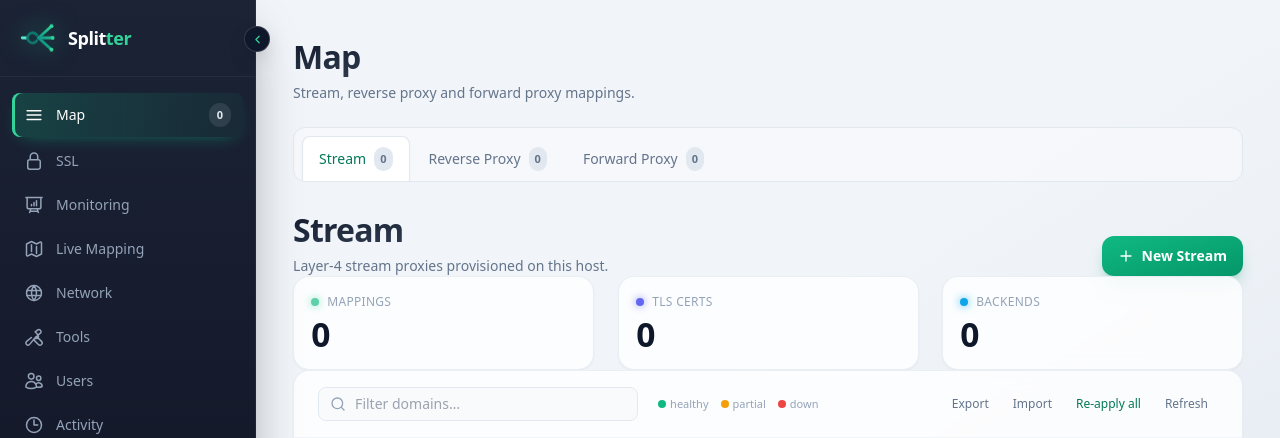
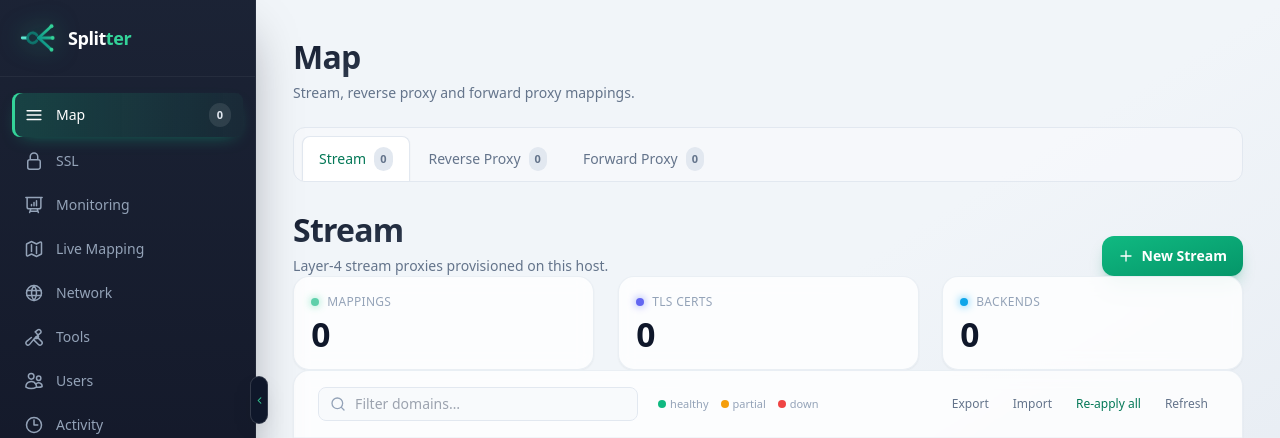
Before and after one commit to splitter-uz/splitter, a Flask app: page / in a window 1280 px wide. Shown: the top 438 px of the page. Run offline with Flask 3, Linux system fonts and the light colour scheme; the visitor is signed in with stand-in values (Sample User, id 1); data that the repository does not hold is empty; some libraries are stand-ins or nearby versions.

Commit message:
Restyle sidebar toggle from a circle to a vertical edge tab
Changed #sidebar-toggle from a small 26x26 circle to an 18x48 rounded
rectangle, vertically centered on the sidebar's edge (top:50%;
translateY(-50%)) instead of pinned near the top corner — the familiar
"edge handle" shape used by VS Code/Notion/Linear-style collapsible
sidebars. Same click behavior and icon-rotation animation, just a
different shape and position.

```diff
--- a/frontend/templates/index.html
+++ b/frontend/templates/index.html
@@ -74,16 +74,17 @@
       body.sidebar-collapsed aside { transform: translateX(-100%) !important; }
       body.sidebar-collapsed main  { margin-left: 0 !important; }
       #sidebar-toggle {
-        position: fixed; top: 26px; left: 244px; z-index: 30;
+        position: fixed; top: 50%; left: 250px; z-index: 30;
+        transform: translateY(-50%);
         display: flex; align-items: center; justify-content: center;
-        width: 26px; height: 26px; border-radius: 9999px;
+        width: 18px; height: 48px; border-radius: 9px;
         background: #0f172a; color: #34d399; border: 1px solid rgba(255,255,255,.15);
         box-shadow: 0 8px 20px -8px rgba(0,0,0,.7);
         transition: left .3s cubic-bezier(.22,1,.36,1), background .2s ease;
         cursor: pointer;
       }
       #sidebar-toggle:hover { background: #1e293b; }
-      #sidebar-toggle svg { width: 13px; height: 13px; transition: transform .3s cubic-bezier(.22,1,.36,1); }
+      #sidebar-toggle svg { width: 11px; height: 11px; transition: transform .3s cubic-bezier(.22,1,.36,1); }
       body.sidebar-collapsed #sidebar-toggle { left: 10px; }
       body.sidebar-collapsed #sidebar-toggle svg { transform: rotate(180deg); }
     }
```
